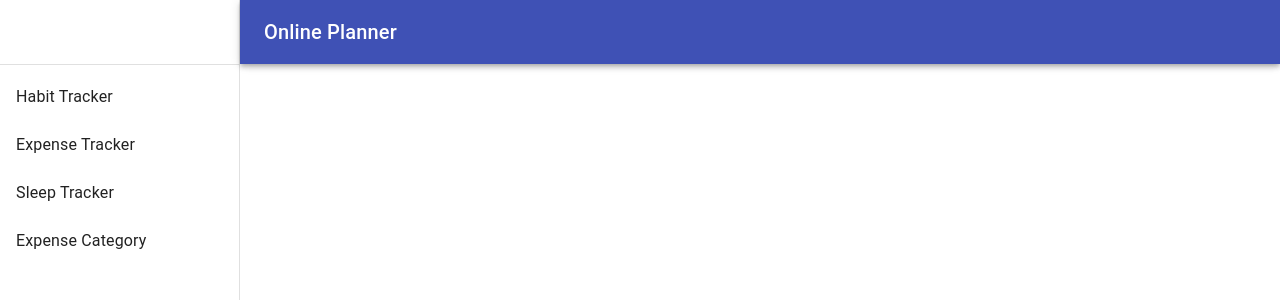
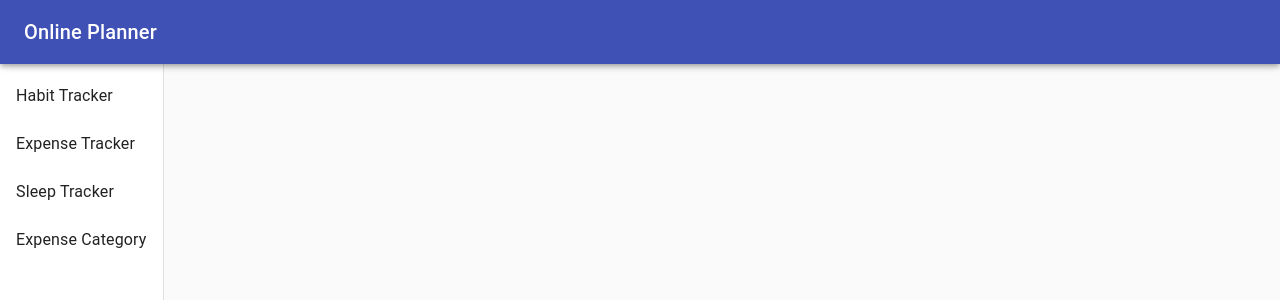
Before and after one commit to anletr97/react-project, a React (Create React App) app: page / in a window 1280 px wide. Shown: the top 300 px of the page. Built offline with nearby package versions, Linux system fonts and the light colour scheme; the HTML template or start-up script is replaced by a standard one.

Commit message:
feat: change layout sidebar

```diff
--- a/src/App.css
+++ b/src/App.css
@@ -14,7 +14,7 @@
 }
 
 .card-container {
-  max-width: 500px;
+  max-width: 700px;
   margin: 30px auto;
   overflow: auto;
   min-height: 300px;
@@ -24,5 +24,4 @@
 }
 
 .btn {
-  display: inline-block;
 }
--- /dev/null
+++ b/src/components/Expense/ExpenseInput.tsx
@@ -0,0 +1,83 @@
+import {
+  Button,
+  Card,
+  FormControl,
+  Input,
+  InputAdornment,
+  InputLabel,
+  TextField,
+} from "@material-ui/core";
+import { createStyles, makeStyles, Theme } from "@material-ui/core/styles";
+import React from "react";
+
+const useStyles = makeStyles((theme: Theme) =>
+  createStyles({
+    cardContainer: {
+      display: "flex",
+      padding: 20,
+      height: 400,
+    },
+    form: {
+      width: "100%",
+      paddingRight: 10,
+    },
+    formControl: {
+      margin: theme.spacing(1),
+      minWidth: 120,
+      width: "100%",
+    },
+    input__number: {
+      align: "right",
+    },
+  })
+);
+const ExpenseInput = () => {
+  const classes = useStyles();
+  return (
+    <Card className={classes.cardContainer}>
+      <form className={classes.form}>
+        <FormControl
+          variant="outlined"
+          fullWidth
+          className={classes.formControl}
+        >
+          <InputLabel htmlFor="standard-adornment-amount">Amount</InputLabel>
+          <Input
+            className={classes.input__number}
+            id="standard-adornment-amount"
+            //   value={values.amount}
+            //   onChange={handleChange("amount")}
+            endAdornment={<InputAdornment position="start">VND</InputAdornment>}
+          />
+        </FormControl>
+        <FormControl className={classes.formControl}>
+          <TextField label="Category" />
+        </FormControl>
+        <FormControl className={classes.formControl}>
+          <TextField
+            id="date"
+            label="Date"
+            type="date"
+            defaultValue="2021-08-24"
+            className={classes.formControl}
+            InputLabelProps={{
+              shrink: true,
+            }}
+          />
+        </FormControl>
+
+        <Button
+          className={classes.formControl}
+          type="submit"
+          variant="contained"
+          color="primary"
+          size="large"
+        >
+          Add
+        </Button>
+      </form>
+    </Card>
+  );
+};
+
+export default ExpenseInput;
--- a/src/components/Header.tsx
+++ b/src/components/Header.tsx
@@ -1,21 +1,20 @@
-import { AppBar, IconButton, Toolbar, Typography } from "@material-ui/core";
+import {
+  AppBar,
+  IconButton,
+  Toolbar,
+  Typography,
+  CssBaseline,
+} from "@material-ui/core";
 import { makeStyles, Theme } from "@material-ui/core/";
 import MenuIcon from "@material-ui/icons/Menu";
-import React from "react";
-
-const drawerWidth = 240;
+import React, { Fragment } from "react";
 
 const useStyles = makeStyles((theme: Theme) => ({
   appBar: {
     // Make the app bar z-index always one more than the drawer z-index
     zIndex: theme.zIndex.drawer + 1,
-    [theme.breakpoints.up("sm")]: {
-      width: `calc(100% - ${drawerWidth}px)`,
-      marginLeft: drawerWidth,
-    },
   },
   menuButton: {
-    marginRight: theme.spacing(2),
     [theme.breakpoints.up("sm")]: {
       display: "none",
     },
@@ -29,10 +28,10 @@ interface HeaderProps {
 const Header = ({ onClick }: HeaderProps) => {
   const classes = useStyles();
 
-
   return (
     <div>
-      <AppBar position="relative" className={classes.appBar}>
+      <CssBaseline />
+      <AppBar position="absolute" className={classes.appBar}>
         <Toolbar>
           <IconButton
             color="inherit"
--- a/src/components/Layout.tsx
+++ b/src/components/Layout.tsx
@@ -1,15 +1,22 @@
 import { Grid } from "@material-ui/core";
-import React from "react";
+import { makeStyles, Theme } from "@material-ui/core/styles";
+import React, { Fragment } from "react";
 import Header from "./Header";
 import Main from "./Main";
 import NavBar from "./NavBar";
 
+const useStyles = makeStyles((theme: Theme) => ({
+  root: {
+    display: "flex",
+  },
+}));
+
 const Layout = () => {
+  const classes = useStyles();
   // toggle state
   const [mobileOpen, setMobileOpen] = React.useState(false);
 
   const handleDrawerToggle = () => {
-    alert("Clicked");
     setMobileOpen(!mobileOpen);
   };
 
@@ -18,21 +25,15 @@ const Layout = () => {
   };
 
   return (
-    <Grid container spacing={3}>
-      <Grid item xs={12}>
-        <Header onClick={handleDrawerToggle} />
-      </Grid>
-      <Grid item xs={12} sm={4}>
-        <NavBar
-          onItemClick={handleDrawerDesktop}
-          onClose={handleDrawerToggle}
-          mobileOpen={mobileOpen}
-        />
-      </Grid>
-      <Grid item xs={12} sm={8}>
+    <div className={classes.root}>
+      <Grid container spacing={3}>
+        <Grid item xs={12}>
+          <Header onClick={handleDrawerToggle} />
+        </Grid>
+        <NavBar />
         <Main />
       </Grid>
-    </Grid>
+    </div>
   );
 };
 
--- a/src/components/Main.tsx
+++ b/src/components/Main.tsx
@@ -1,11 +1,25 @@
+import { Container } from "@material-ui/core";
+import { makeStyles, Theme } from "@material-ui/core/styles";
 import React from "react";
 import { Route, Switch } from "react-router-dom";
-import { Container } from "@material-ui/core";
 import { Routes } from "../routes";
 
+const useStyles = makeStyles((theme: Theme) => ({
+  root: {
+    display: "flex",
+  },
+  container: {
+    left: "20px",
+    marginTop: "50px",
+    paddingTop: "20px",
+    maxWidth: "720px",
+  },
+}));
+
 const Main = () => {
+  const classes = useStyles();
   return (
-    <Container>
+    <Container maxWidth="lg" className={classes.container}>
       <Switch>
         {Routes.map((route) => (
           <Route key={route.path} path={route.path}>
--- a/src/components/NavBar.tsx
+++ b/src/components/NavBar.tsx
@@ -1,53 +1,40 @@
+import React, { useState } from "react";
 import {
-  createStyles,
-  Divider,
   Drawer,
   List,
   ListItem,
   ListItemText,
-  makeStyles,
-  Theme,
-  useTheme,
+  Toolbar,
 } from "@material-ui/core";
-import Hidden from "@material-ui/core/Hidden";
-import React, { useState } from "react";
+import { createStyles, makeStyles } from "@material-ui/core/styles";
 import { NavLink } from "react-router-dom";
 import { Routes } from "../routes";
 
-const drawerWidth = 240;
-
-const useStyles = makeStyles((theme: Theme) =>
+// Styling
+const useStyles = makeStyles((theme) =>
   createStyles({
+    root: {
+      //backgroundColor: theme.palette.background.paper,
+      display: "flex",
+    },
     drawer: {
-      [theme.breakpoints.up("sm")]: {
-        width: drawerWidth,
       flexShrink: 0,
     },
+    drawerContainer: {
+      overflow: "auto",
     },
-    // necessary for content to be below app bar
     toolbar: theme.mixins.toolbar,
-    drawerPaper: {
-      width: drawerWidth,
-    },
   })
 );
 
-interface NavProps {
-  mobileOpen: boolean;
-  onClose: () => void;
-  onItemClick: () => void;
-}
+const NavBar = () => {
+  const classes = useStyles();
+  const [open, setOpen] = useState(true);
 
-const NavBar = (props: NavProps) => {
-  const classes = useStyles();
-  const theme = useTheme();
-
-  // Navbar
-  const drawer = (
-    <div>
-      {/* Make sure this div is the first piece of content in your drawer */}
-      <div className={classes.toolbar} />
-      <Divider />
+  return (
+    <Drawer className={classes.drawer} variant="permanent">
+      <Toolbar />
+      <div className={classes.drawerContainer}>
         <List>
           {Routes.map((route) => (
             <ListItem
@@ -55,46 +42,14 @@ const NavBar = (props: NavProps) => {
               key={route.path}
               component={NavLink}
               to={route.path}
-            onClick={props.onItemClick}
+              // onClick={props.onItemClick}
             >
               <ListItemText primary={route.text} />
             </ListItem>
           ))}
         </List>
       </div>
-  );
-
-  return (
-    <nav className={classes.drawer} aria-label="mailbox folders">
-      {/* The implementation can be swapped with js to avoid SEO duplication of links. */}
-      <Hidden smUp implementation="css">
-        <Drawer
-          variant="temporary"
-          anchor={theme.direction === "rtl" ? "right" : "left"}
-          open={props.mobileOpen}
-          onClose={props.onClose}
-          classes={{
-            paper: classes.drawerPaper,
-          }}
-          ModalProps={{
-            keepMounted: true, // Better open performance on mobile.
-          }}
-        >
-          {drawer}
     </Drawer>
-      </Hidden>
-      <Hidden xsDown implementation="css">
-        <Drawer
-          classes={{
-            paper: classes.drawerPaper,
-          }}
-          variant="permanent"
-          open
-        >
-          {drawer}
-        </Drawer>
-      </Hidden>
-    </nav>
   );
 };
 
--- a/src/pages/ExpenseTracker/index.tsx
+++ b/src/pages/ExpenseTracker/index.tsx
@@ -1,22 +1,26 @@
-import { Container,  } from "@material-ui/core";
-import { makeStyles } from '@material-ui/core/styles'
-import React from "react";
+import { Button, Container } from "@material-ui/core";
+import AddIcon from "@material-ui/icons/Add";
 
-const useStyles = makeStyles((theme) => ({
-  root: {
-    "& .MuiTextField-root": {
-      margin: theme.spacing(1),
-      width: "25ch",
-    },
-  },
-}));
+import React, { Fragment } from "react";
+
+import ExpenseInput from "components/Expense/ExpenseInput";
 
 const ExpenseTracker = () => {
-  const classes = useStyles();
-
   return (
-    <Container className={classes.root}>
-    </Container>
+    <Fragment>
+      <div className="card-header">
+        <h1>Expense Tracker</h1>
+        <Button
+          className="btn"
+          variant="contained"
+          color="primary"
+          startIcon={<AddIcon />}
+        >
+          Add Habit
+        </Button>
+      </div>
+      <ExpenseInput />
+    </Fragment>
   );
 };
 
--- a/src/pages/HabitTracker/index.tsx
+++ b/src/pages/HabitTracker/index.tsx
@@ -1,11 +1,12 @@
 import { Button } from "@material-ui/core";
 import AddIcon from "@material-ui/icons/Add";
 import { HabitInput } from "components/Habit";
-import React from "react";
+import React, { Fragment } from "react";
 
 function HabitTracker() {
   return (
-      <div className="card-container">
+    <Fragment>
+      <div className="card-header">
         <h1>Habit Tracker</h1>
         <Button
           className="btn"
@@ -15,8 +16,9 @@ function HabitTracker() {
         >
           Add Habit
         </Button>
-        <HabitInput />
       </div>
+      <HabitInput />
+    </Fragment>
   );
 }
 
--- a/src/routes/index.ts
+++ b/src/routes/index.ts
@@ -5,6 +5,7 @@ import {
   SleepTracker,
   ExpenseCategory,
 } from "../pages";
+import LocalAtmIcon from '@material-ui/icons/LocalAtm';
 
 export const Routes = [
   {
@@ -28,7 +29,7 @@ export const Routes = [
   {
     path: PATH.EXPENSE_CATEGORY,
     text: MENU_ITEM.EXPENSE_CATEGORY,
-    icon: "icon",
+    icon: LocalAtmIcon,
     component: ExpenseCategory,
   },
 ];
--- /dev/null
+++ b/src/styles/theme.ts
@@ -0,0 +1,13 @@
+import { createTheme } from "@material-ui/core/styles";
+
+const theme = createTheme({
+  palette: {
+    type: "dark",
+    grey: {
+      800: "#000000", // overrides failed
+      900: "#121212", // overrides success
+    },
+  },
+});
+
+export default theme;
```
Also changed, not shown: src/components/Category/CategoryInput.tsx (+6 -4 lines), src/components/Habit/HabitInput.tsx (+18 -25 lines). Lines whose indentation alone changed are shown as unchanged.
